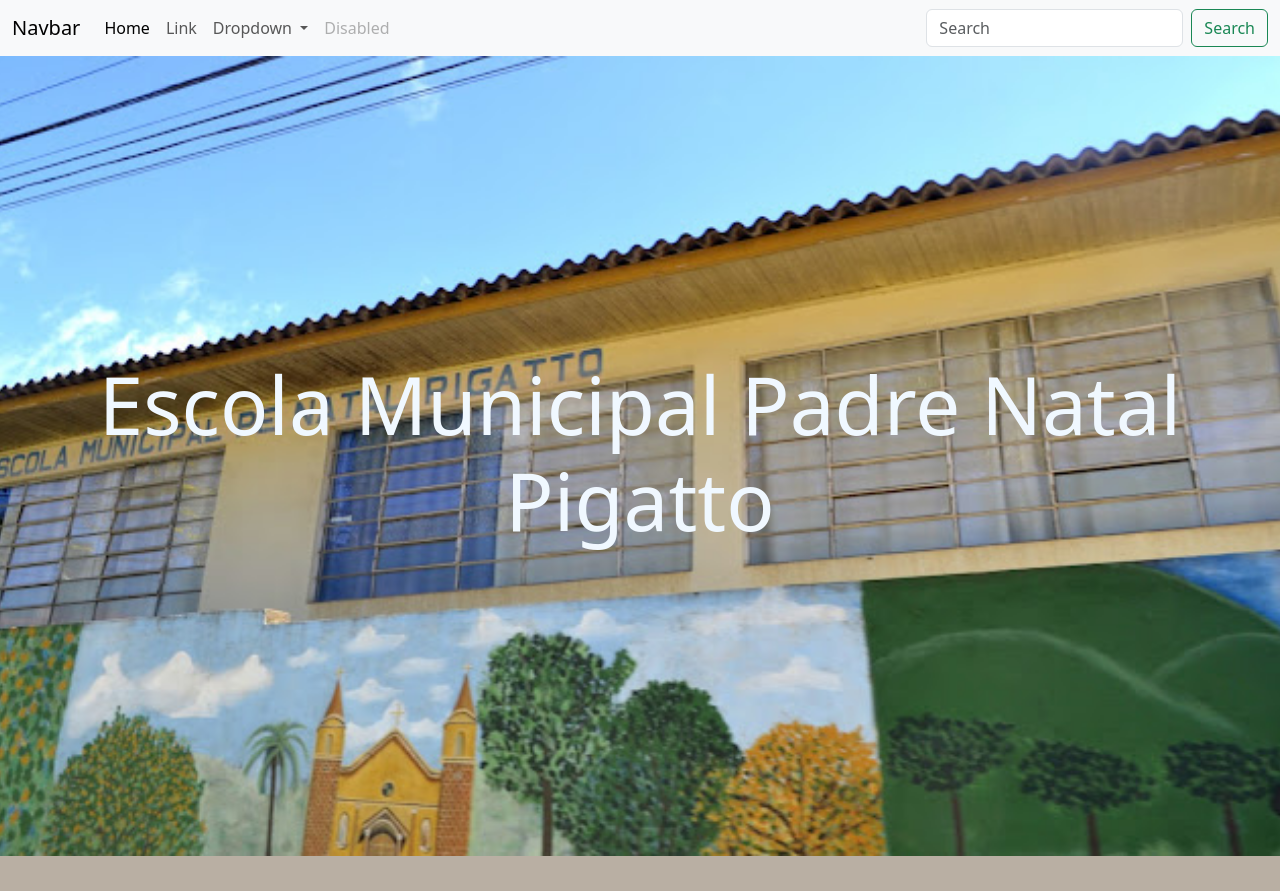
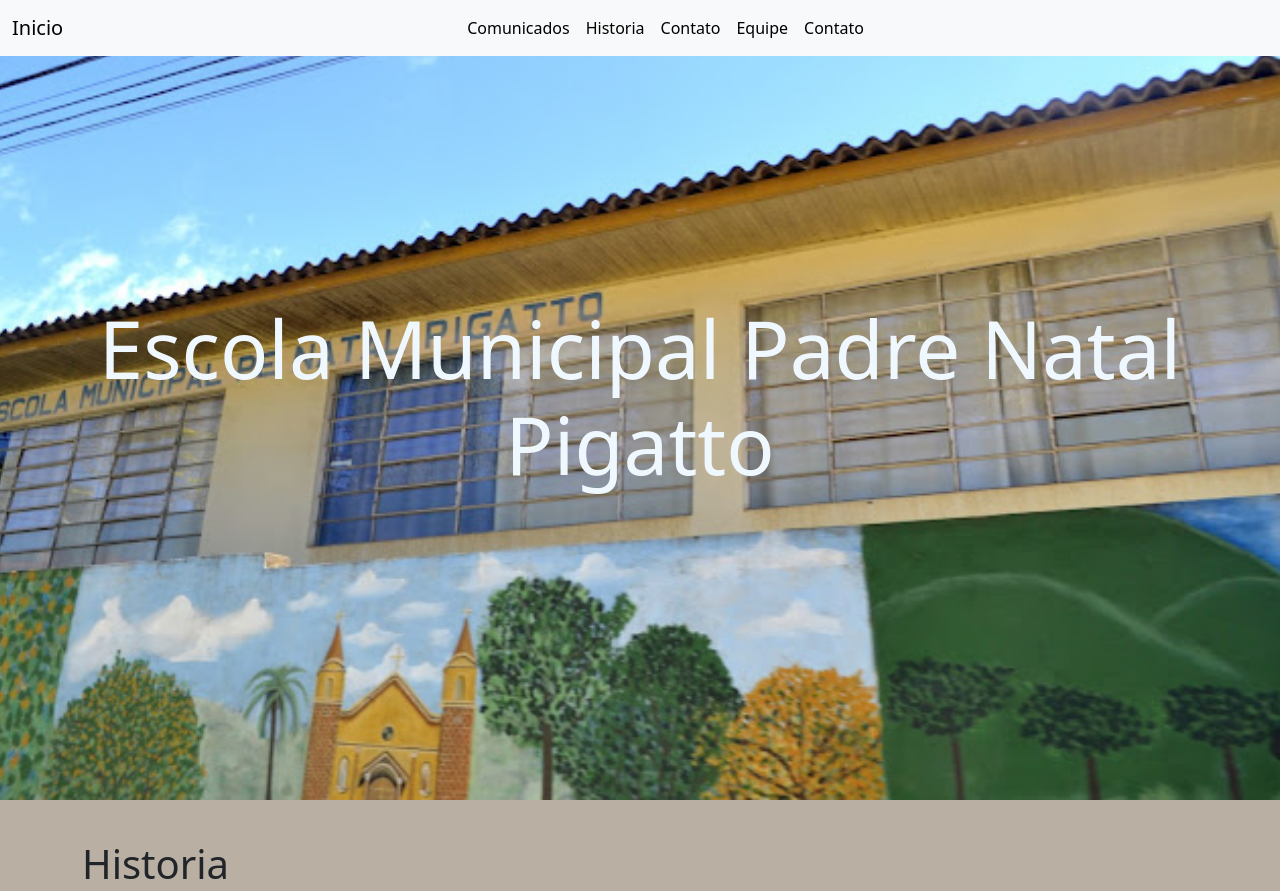
Before and after one commit to jurumelation/padre-natal-pigatto, a plain HTML site: page public/index.html in a window 1280 px wide. Shown: the top 891 px of the page. Drawn offline with nearby package versions, Linux system fonts and the light colour scheme.

Commit message:
Update index navbar

```diff
--- a/public/index.html
+++ b/public/index.html
@@ -19,49 +19,43 @@
     <div class="wrapper">
 
         <main>
-            <nav class="navbar navbar-expand-lg bg-body-tertiary">
-                <div class="container-fluid">
-                  <a class="navbar-brand" href="#histórica">Navbar</a>
+            <nav class="navbar navbar-expand-lg bg-body-tertiary fixed-top">
+                <div class="container-fluid d-flex justify-content-center">
+                  <a class="navbar-brand mx-auto" href="#histórica">Inicio</a>
                   <button class="navbar-toggler" type="button" data-bs-toggle="collapse" data-bs-target="#navbarSupportedContent" aria-controls="navbarSupportedContent" aria-expanded="false" aria-label="Toggle navigation">
                     <span class="navbar-toggler-icon"></span>
                   </button>
                   <div class="collapse navbar-collapse" id="navbarSupportedContent">
-                    <ul class="navbar-nav me-auto mb-2 mb-lg-0">
+                    <ul class="navbar-nav mx-auto mb-2 mb-lg-0">
+                        <li class="nav-item">
+                            <a class="nav-link active" aria-current="page" href="#">Comunicados</a>
+                          </li>
                       <li class="nav-item">
-                        <a class="nav-link active" aria-current="page" href="#">Home</a>
+                        <a class="nav-link active" aria-current="page" href="#">Historia</a>
+                      </li>
+                                            <li class="nav-item">
+                        <a class="nav-link active" aria-current="page" href="#">Contato</a>
                       </li>
                       <li class="nav-item">
-                        <a class="nav-link" href="#">Link</a>
-                      </li>
-                      <li class="nav-item dropdown">
-                        <a class="nav-link dropdown-toggle" href="#" role="button" data-bs-toggle="dropdown" aria-expanded="false">
-                          Dropdown
-                        </a>
-                        <ul class="dropdown-menu">
-                          <li><a class="dropdown-item" href="#">Action</a></li>
-                          <li><a class="dropdown-item" href="#">Another action</a></li>
-                          <li><hr class="dropdown-divider"></li>
-                          <li><a class="dropdown-item" href="#">Something else here</a></li>
-                        </ul>
+                        <a class="nav-link active" aria-current="page" href="#">Equipe</a>
                       </li>
                       <li class="nav-item">
-                        <a class="nav-link disabled" aria-disabled="true">Disabled</a>
+                        <a class="nav-link active" aria-current="page" href="#">Contato</a>
+                      </li>
+
                       </li>
                     </ul>
-                    <form class="d-flex" role="search">
-                      <input class="form-control me-2" type="search" placeholder="Search" aria-label="Search">
-                      <button class="btn btn-outline-success" type="submit">Search</button>
-                    </form>
                   </div>
                 </div>
               </nav>
+
             <section class="module parallax parallax-1">
                 <h1 class="area-1">Escola Municipal Padre Natal Pigatto</h1>
             </section>
 
 
             <section id="histórica" class="module content">
-                <div  class="container area-1">
+                <div class="container area-1">
                     <h1>Historia</h1>
                     <p>
                         Instituição histórica - Fundada em 1895, a Escola Padre Natal Pigatto é a mais antiga escola de Campo Largo e seu nome é em homenagem ao missionário italiano Natal Pigatto, que atuou na região entre 1895 e 1926. Ele é lembrado por sua importante contribuição à comunidade local e também nomeia uma importante avenida do município.
```
